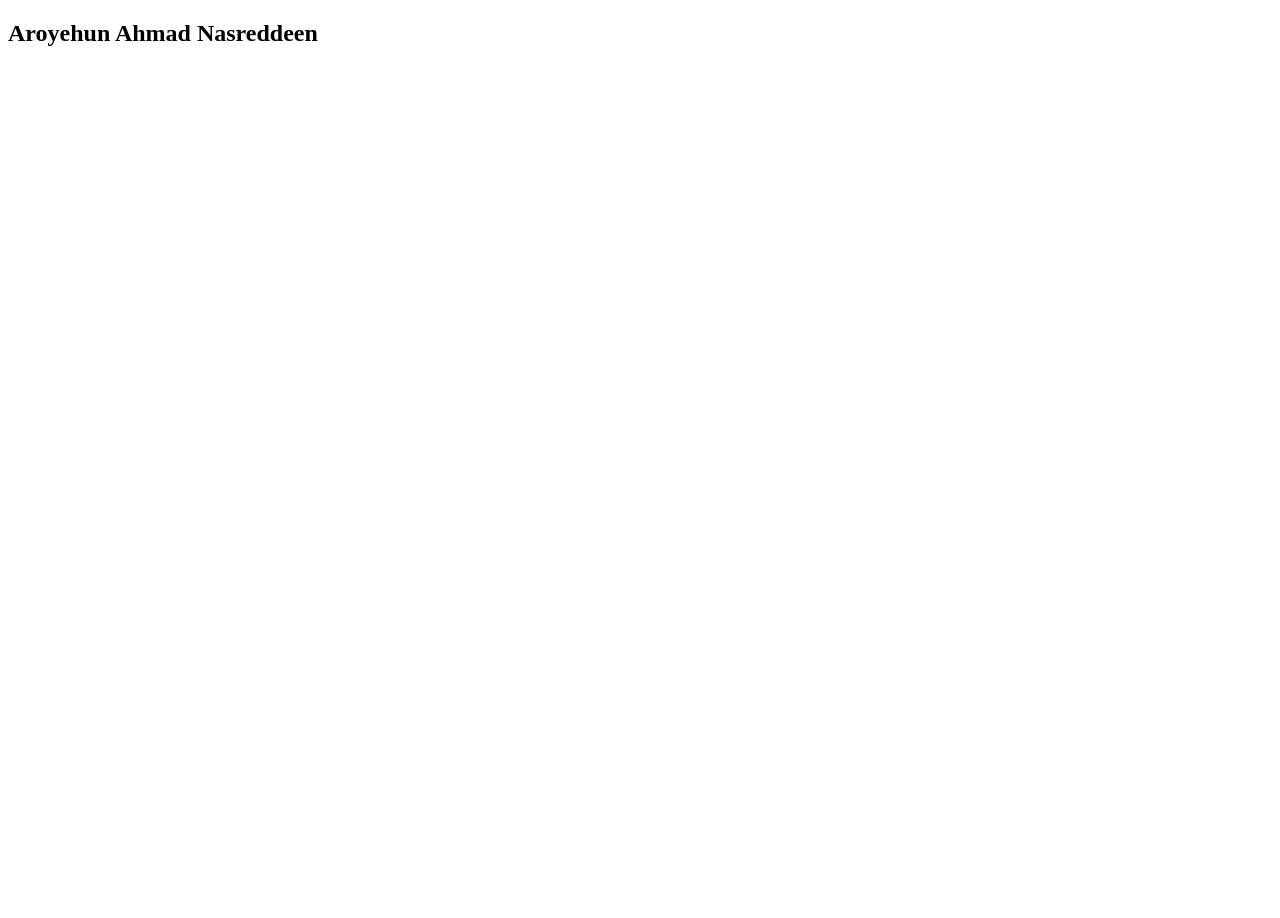
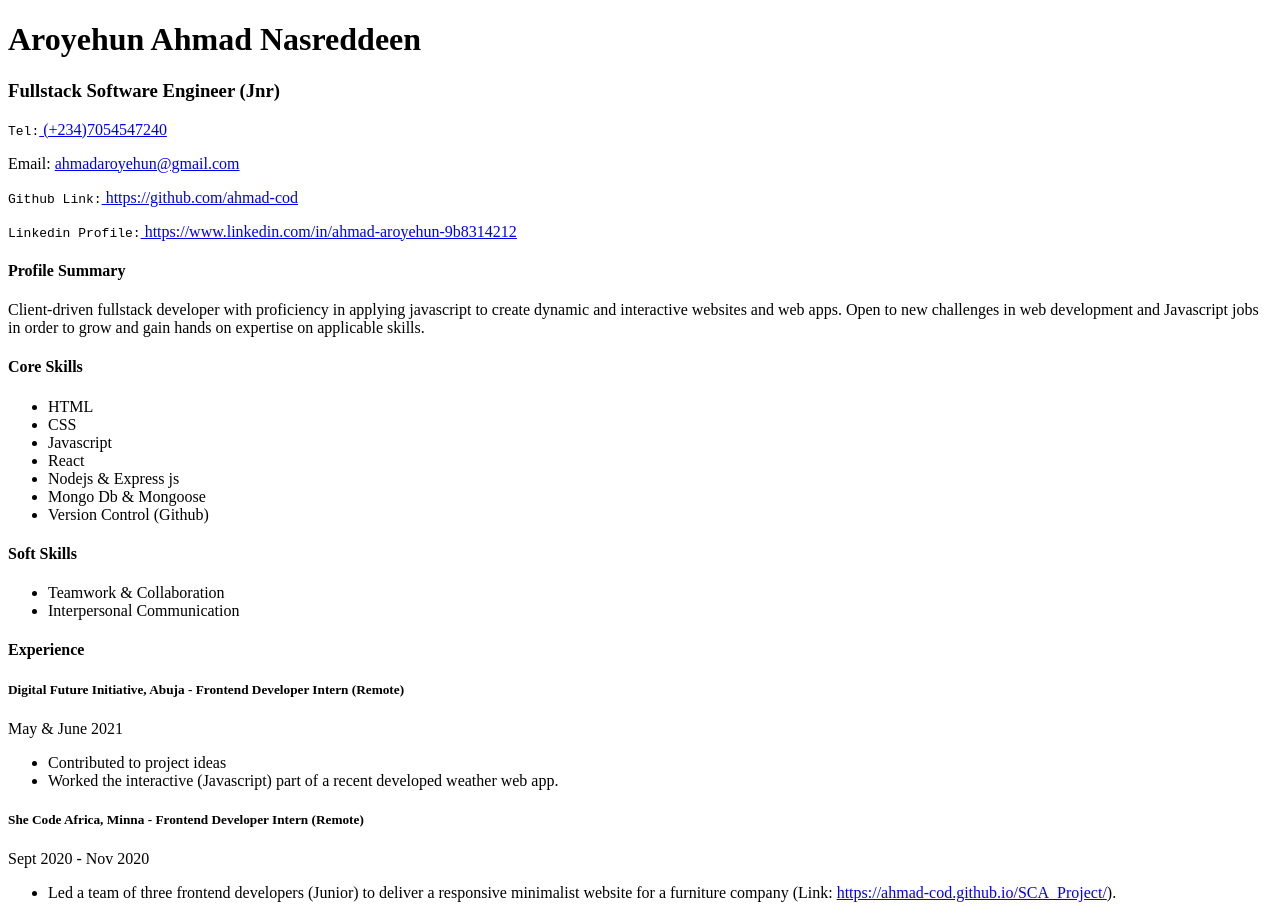
Before and after one commit to ahmad-cod/cv, a plain HTML site: page index.html in a window 1280 px wide. Before the commit the page ends 800 px from the top, so only its background shows below. Drawn offline with Linux system fonts and the light colour scheme.

Commit message:
Add intro to experience

```diff
--- a/index.html
+++ b/index.html
@@ -9,17 +9,66 @@
 <body>
   <div class="container">
     <div id="intro">
-      <h2>Aroyehun Ahmad Nasreddeen</h2>
-      <div id="profile-summary"></div>
+      <div id="personal-details">
+        <h1>Aroyehun Ahmad Nasreddeen</h1>
+        <h3>Fullstack Software Engineer (Jnr)</h3>
+        <p><code>Tel:</code><a href="tel:+2347054547240"> (+234)7054547240</a></p>
+        <p>Email: <a href="mailto:ahmadaroyehun@gmail.com"> ahmadaroyehun@gmail.com</a></p>
+        <p><code>Github Link:</code><a href="https://github.com/ahmad-cod"> https://github.com/ahmad-cod</a></p>
+        <p><code>Linkedin Profile:</code><a href="https://www.linkedin.com/in/ahmad-aroyehun-9b8314212"> https://www.linkedin.com/in/ahmad-aroyehun-9b8314212</a></p>
+
+      </div>
+      <div id="profile-summary">
+        <h4>Profile Summary</h4>
+        <p>
+          Client-driven fullstack developer with proficiency in applying javascript to create dynamic and interactive websites and web apps. Open to new challenges in web development and Javascript jobs in order to grow and gain hands on expertise on applicable skills.
+        </p>
+      </div>
     </div>
     <div id="skills">
-      <div class="core skill"></div>
-      <div class="soft skill"></div>
+      <div class="core skill">
+        <h4>Core Skills</h4>
+        <ul>
+          <li>HTML</li>
+          <li>CSS</li>
+          <li>Javascript</li>
+          <li>React</li>
+          <li>Nodejs & Express js</li>
+          <li>Mongo Db & Mongoose</li>
+          <li>Version Control (Github)</li>
+        </ul>
+      </div>
+      <div class="soft skill">
+        <h4>Soft Skills</h4>
+        <ul>
+          <li>Teamwork & Collaboration</li>
+          <li>Interpersonal Communication</li>
+        </ul>
+      </div>
     </div>
     <div id="experience">
-      <div class="exp one"></div>
-      <div class="exp two"></div>
-      <div class="exp three"></div>
+      <h4>Experience</h4>
+      <div class="exp one">
+        <h5>
+          Digital Future Initiative, Abuja <span>- Frontend Developer Intern (Remote)</span>
+        </h5>
+        <span>May & June 2021</span>
+        <ul>
+          <li>Contributed to project ideas</li>
+          <li>Worked the interactive (Javascript) part of a recent developed weather web app.</li>
+        </ul>
+      </div>
+      <div class="exp two">
+        <h5>
+          She Code Africa, Minna <span>- Frontend Developer Intern (Remote)</span>
+        </h5>
+        <span>Sept 2020 - Nov 2020</span>
+        <ul>
+          <li>
+            Led a team of three frontend developers (Junior) to deliver a responsive minimalist website for a furniture company (Link: <a href="https://ahmad-cod.github.io/SCA_Project"> https://ahmad-cod.github.io/SCA_Project/</a>).
+          </li>
+        </ul>
+      </div>
     </div>
     <div id="bootcamps">
       <div class="camp one"></div>
```
